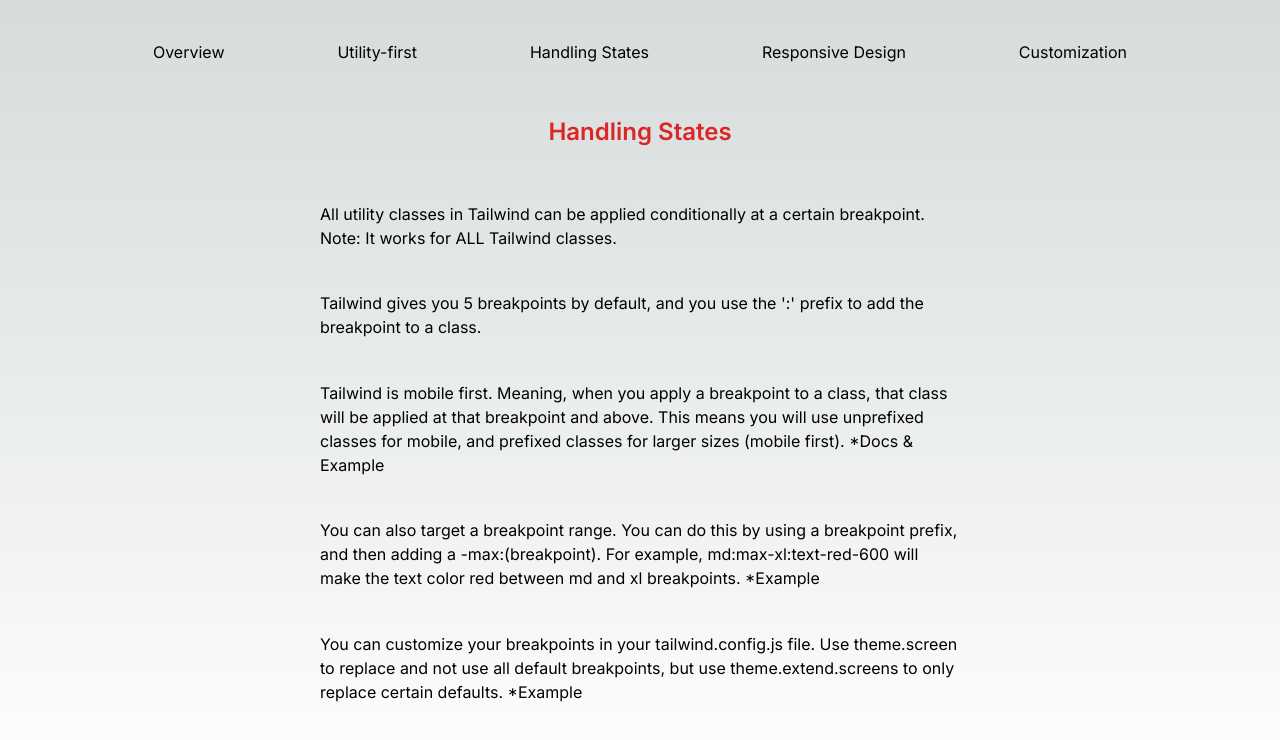
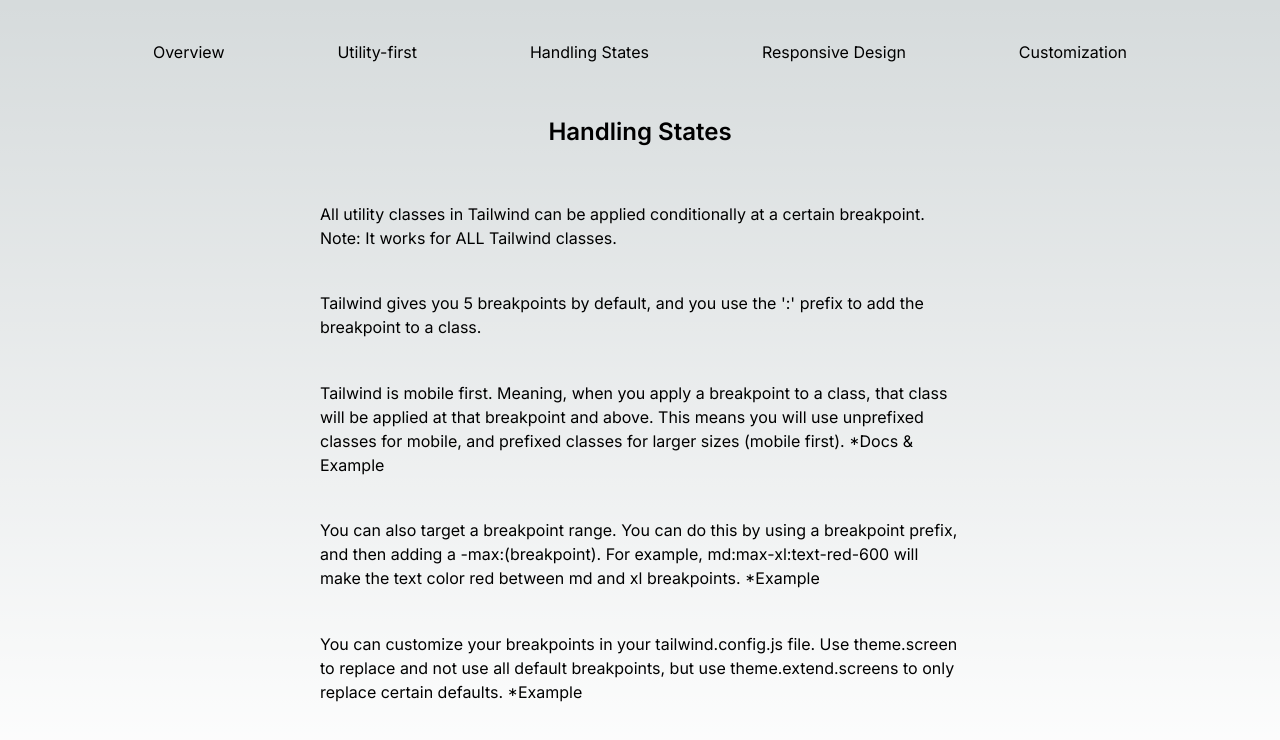
Before and after one commit to coderyansolomon/tailwind, a Next.js app: page /responsive in a window 1280 px wide. Shown: the top 740 px of the page. Built offline with nearby package versions, Linux system fonts and the light colour scheme.

Commit message:
responsive

```diff
--- a/app/responsive/page.jsx
+++ b/app/responsive/page.jsx
@@ -1,7 +1,7 @@
 export default function Responsive() {
     return (
       <main className="flex min-h-screen flex-col items-center justify-between p-24">
-            <h2 className={`md:text-red-600 mb-3 text-2xl font-semibold mt-5`}>
+            <h2 className={`mb-3 text-2xl font-semibold mt-5`}>
               Handling States
             </h2>
             <p>
```
